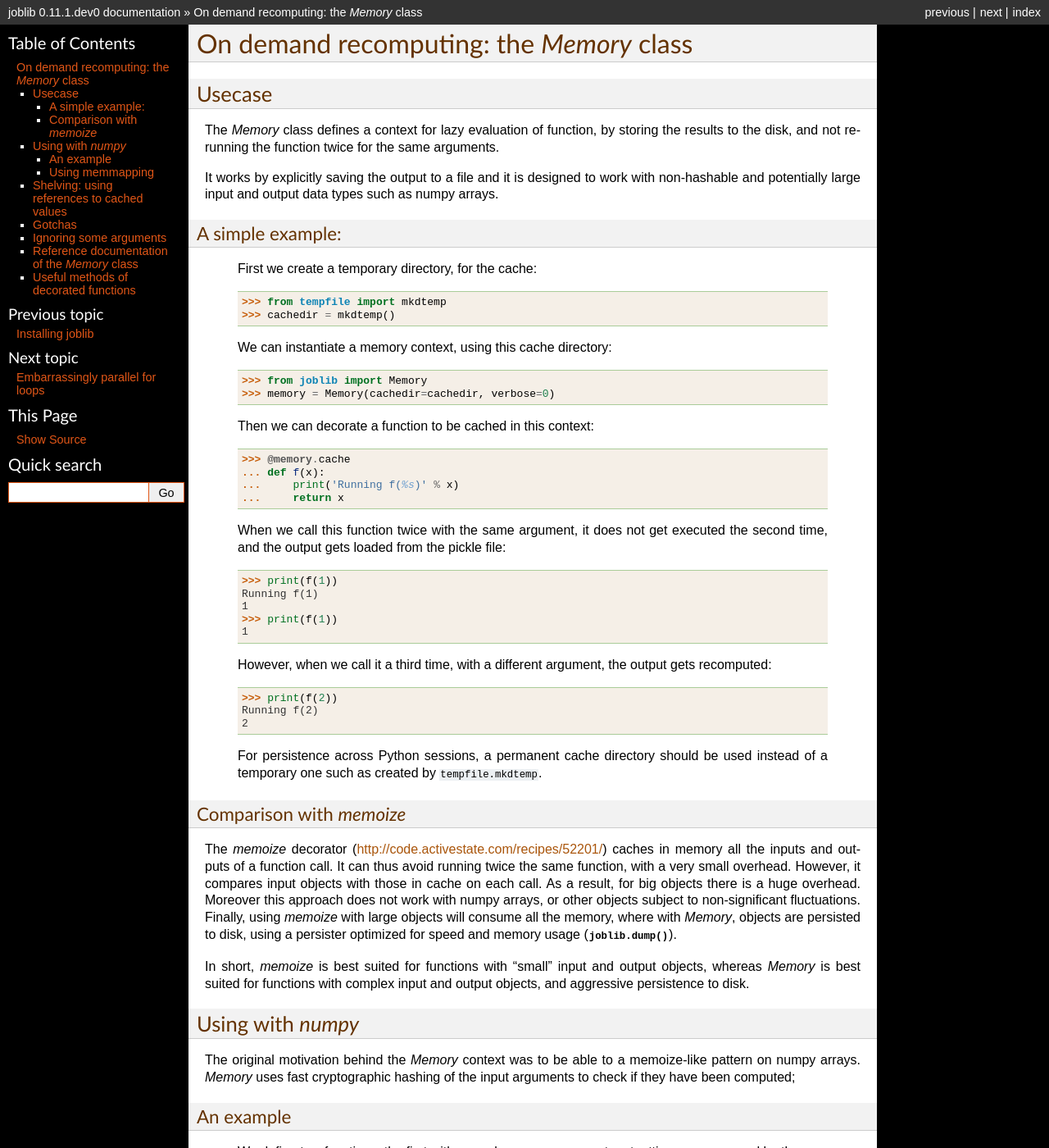
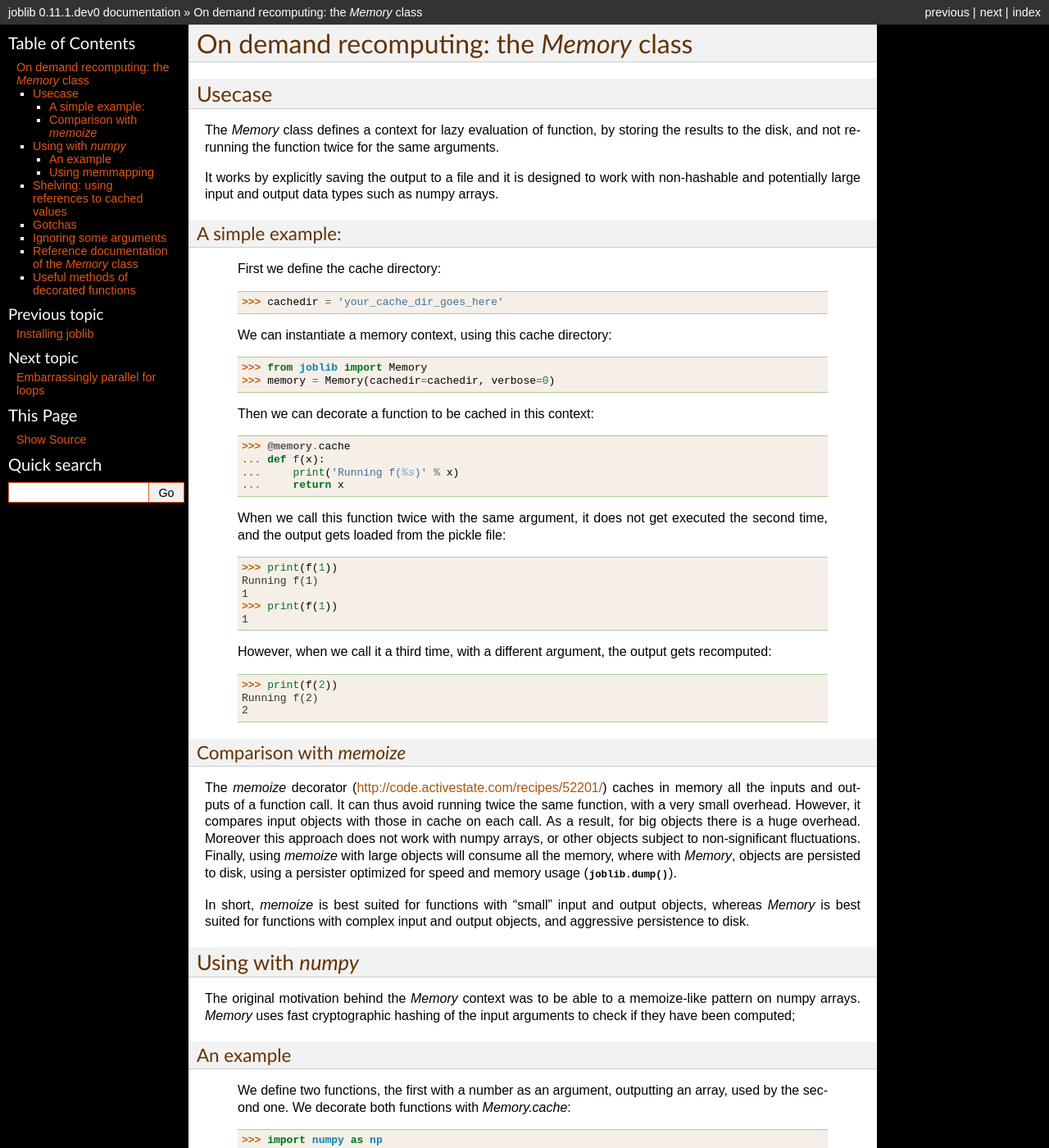
Before and after one commit to joblib/joblib, a Sphinx documentation site: the page built from doc/memory.rst, in a window 1280 px wide and 1400 px high. Shown: the whole window at 82% size. Built offline with Sphinx 7.4.7, drawn with Linux system fonts in a browser that asks for light colours; formulas are drawn with MathJax 3; some of the changed text lies outside the part shown.

Commit message:
Use explict cachedir name rather than mkdtemp

```diff
--- a/doc/memory.rst
+++ b/doc/memory.rst
@@ -37,10 +37,9 @@ such as numpy arrays.
 A simple example:
 ~~~~~~~~~~~~~~~~~
 
-  First we create a temporary directory, for the cache::
+  First we define the cache directory::
 
-    >>> from tempfile import mkdtemp
-    >>> cachedir = mkdtemp()
+    >>> cachedir = 'your_cache_dir_goes_here'
 
   We can instantiate a memory context, using this cache directory::
 
@@ -70,10 +69,6 @@ A simple example:
     >>> print(f(2))
     Running f(2)
     2
-
-  For persistence across Python sessions, a permanent cache directory
-  should be used instead of a temporary one such as created by
-  ``tempfile.mkdtemp``.
 
 Comparison with `memoize`
 ~~~~~~~~~~~~~~~~~~~~~~~~~
@@ -146,7 +141,7 @@ Using memmapping
 To speed up cache looking of large numpy arrays, you can load them
 using memmapping (memory mapping)::
 
-    >>> cachedir2 = mkdtemp()
+    >>> cachedir2 = 'your_cachedir2_goes_here
     >>> memory2 = Memory(cachedir=cachedir2, mmap_mode='r')
     >>> square = memory2.cache(np.square)
     >>> a = np.vander(np.arange(3)).astype(np.float)
--- a/joblib/__init__.py
+++ b/joblib/__init__.py
@@ -59,8 +59,7 @@ Main features
    computation to disk and rerun it only if necessary::
 
       >>> from joblib import Memory
-      >>> import tempfile
-      >>> cachedir = tempfile.mkdtemp(prefix='tmp-joblib')
+      >>> cachedir = 'your_cache_dir_goes_here'
       >>> mem = Memory(cachedir=cachedir)
       >>> import numpy as np
       >>> a = np.vander(np.arange(3)).astype(np.float)
```
